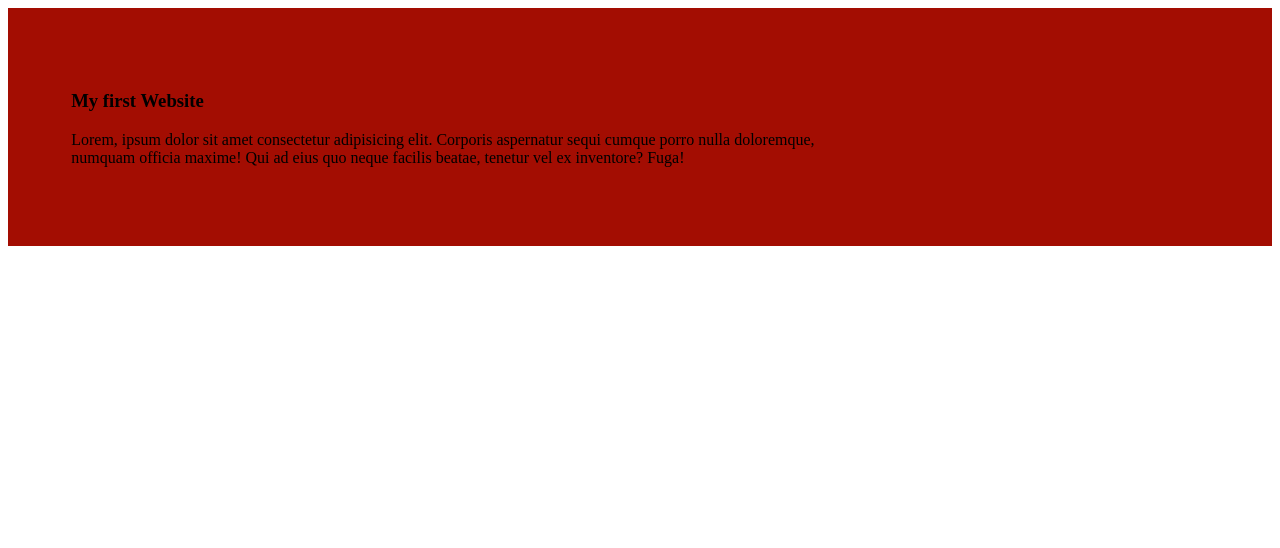
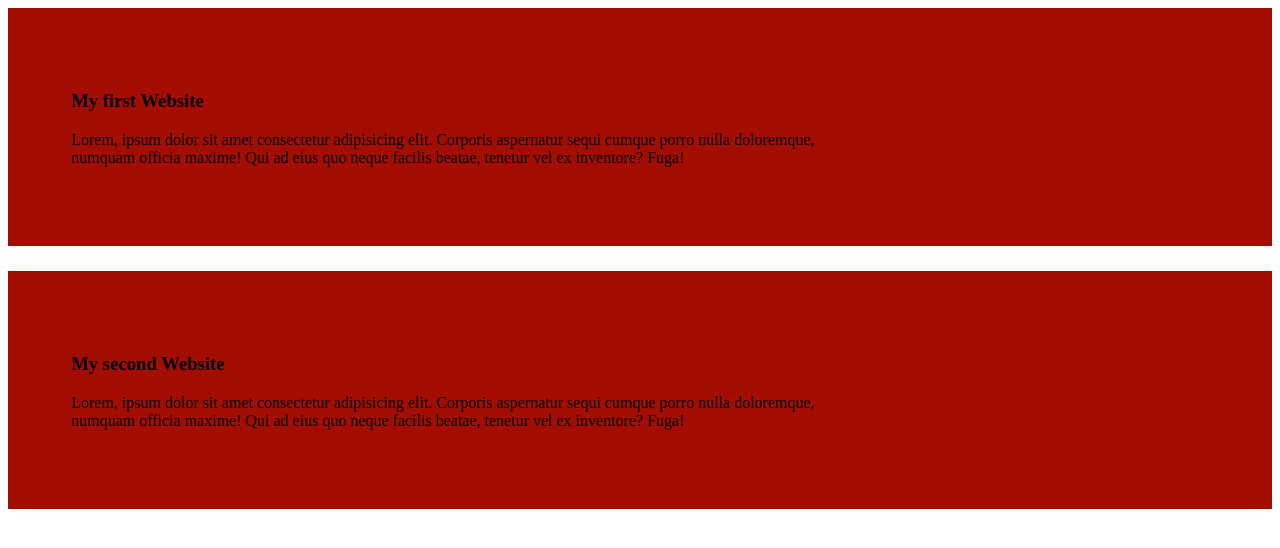
Before and after one commit to tushmibormon/my-first-github-repos, a plain HTML site: page index.html in a window 1280 px wide. Drawn offline with Linux system fonts and the light colour scheme.

Commit message:
to added the second blog

```diff
--- a/index.html
+++ b/index.html
@@ -11,6 +11,10 @@
         <h3>My first Website</h3>
         <p>Lorem, ipsum dolor sit amet consectetur adipisicing elit. Corporis aspernatur sequi cumque porro nulla doloremque, <br>numquam officia maxime! Qui ad eius quo neque facilis beatae, tenetur vel ex inventore? Fuga!</p>
     </div>
+    <div>
+        <h3>My second Website</h3>
+        <p>Lorem, ipsum dolor sit amet consectetur adipisicing elit. Corporis aspernatur sequi cumque porro nulla doloremque, <br>numquam officia maxime! Qui ad eius quo neque facilis beatae, tenetur vel ex inventore? Fuga!</p>
+    </div>
 
 </body>
 </html>
--- a/styles/blog.css
+++ b/styles/blog.css
@@ -1,4 +1,5 @@
 div{
     background-color: rgb(163, 13, 2);
     padding: 5%;
+    margin-bottom: 2%;
 }
```
